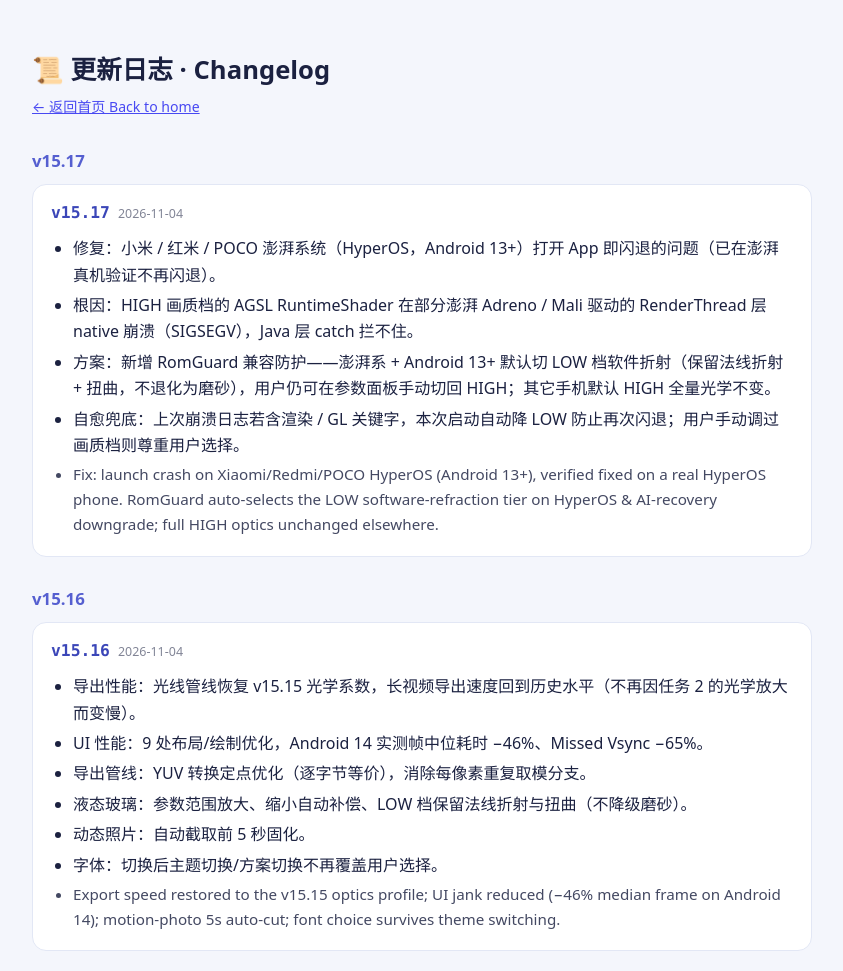
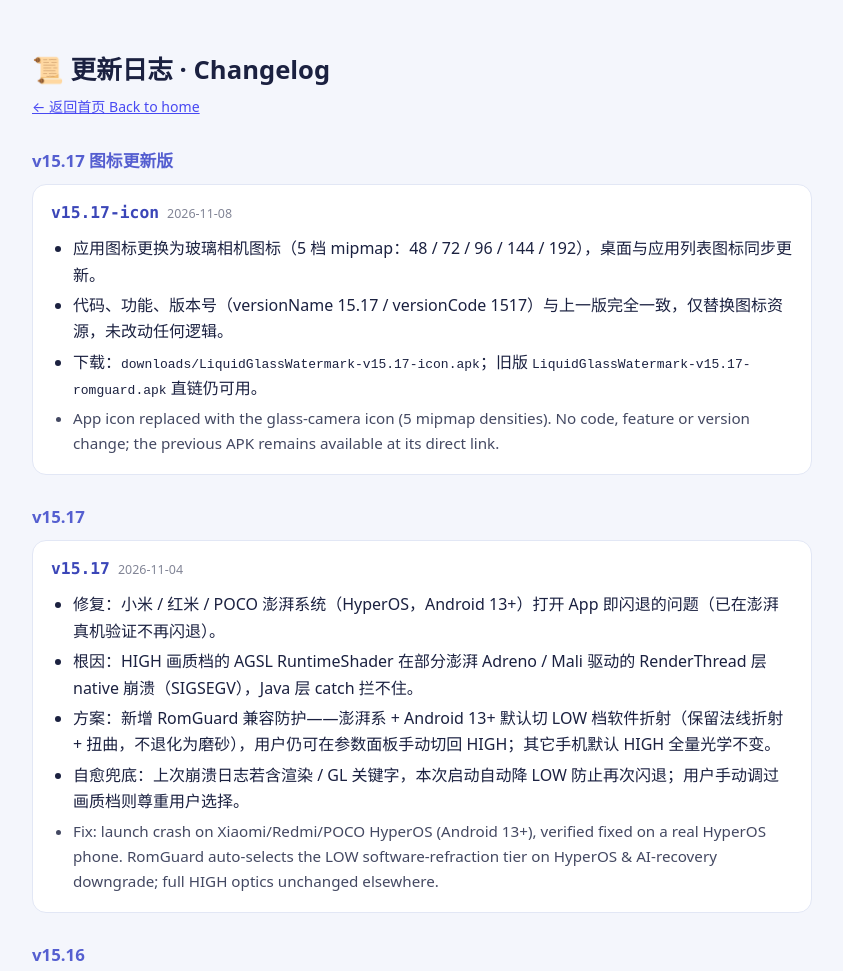
Before and after one commit to fool593/LiquidGlassWatermark, a plain HTML site: page docs/changelog.html in a window 1280 px wide. Shown: the top 971 px of the page, without its empty margins (218-1061 px from the left). Drawn offline with Linux system fonts and the light colour scheme.

Commit message:
site: 发布 v15.17 图标更新版 APK
- 新增 docs/downloads/LiquidGlassWatermark-v15.17-icon.apk（稳定版，24.7MB，versionCode 1517）
- 首页主下载按钮与 JSON-LD downloadUrl 指向新 APK
- 首页新增「本次更新」说明（不带 data-i18n，不被 i18n 脚本覆盖）
- changelog 增加 v15.17 图标更新版条目
- 旧版 v15.17-romguard.apk 保留，直链仍可用

```diff
--- a/docs/changelog.html
+++ b/docs/changelog.html
@@ -33,6 +33,17 @@
 <body>
 <h1>📜 更新日志 · Changelog</h1>
 <a class="back" href="./">← 返回首页 Back to home</a>
+
+<h2>v15.17 图标更新版</h2>
+<div class="entry">
+  <span class="ver">v15.17-icon</span><span class="date">2026-11-08</span>
+  <ul>
+    <li>应用图标更换为玻璃相机图标（5 档 mipmap：48 / 72 / 96 / 144 / 192），桌面与应用列表图标同步更新。</li>
+    <li>代码、功能、版本号（versionName 15.17 / versionCode 1517）与上一版完全一致，仅替换图标资源，未改动任何逻辑。</li>
+    <li>下载：<code>downloads/LiquidGlassWatermark-v15.17-icon.apk</code>；旧版 <code>LiquidGlassWatermark-v15.17-romguard.apk</code> 直链仍可用。</li>
+    <li class="en">App icon replaced with the glass-camera icon (5 mipmap densities). No code, feature or version change; the previous APK remains available at its direct link.</li>
+  </ul>
+</div>
 
 <h2>v15.17</h2>
 <div class="entry">
```
Also changed, not shown: docs/index.html (+3 -2 lines), 1 other file.
